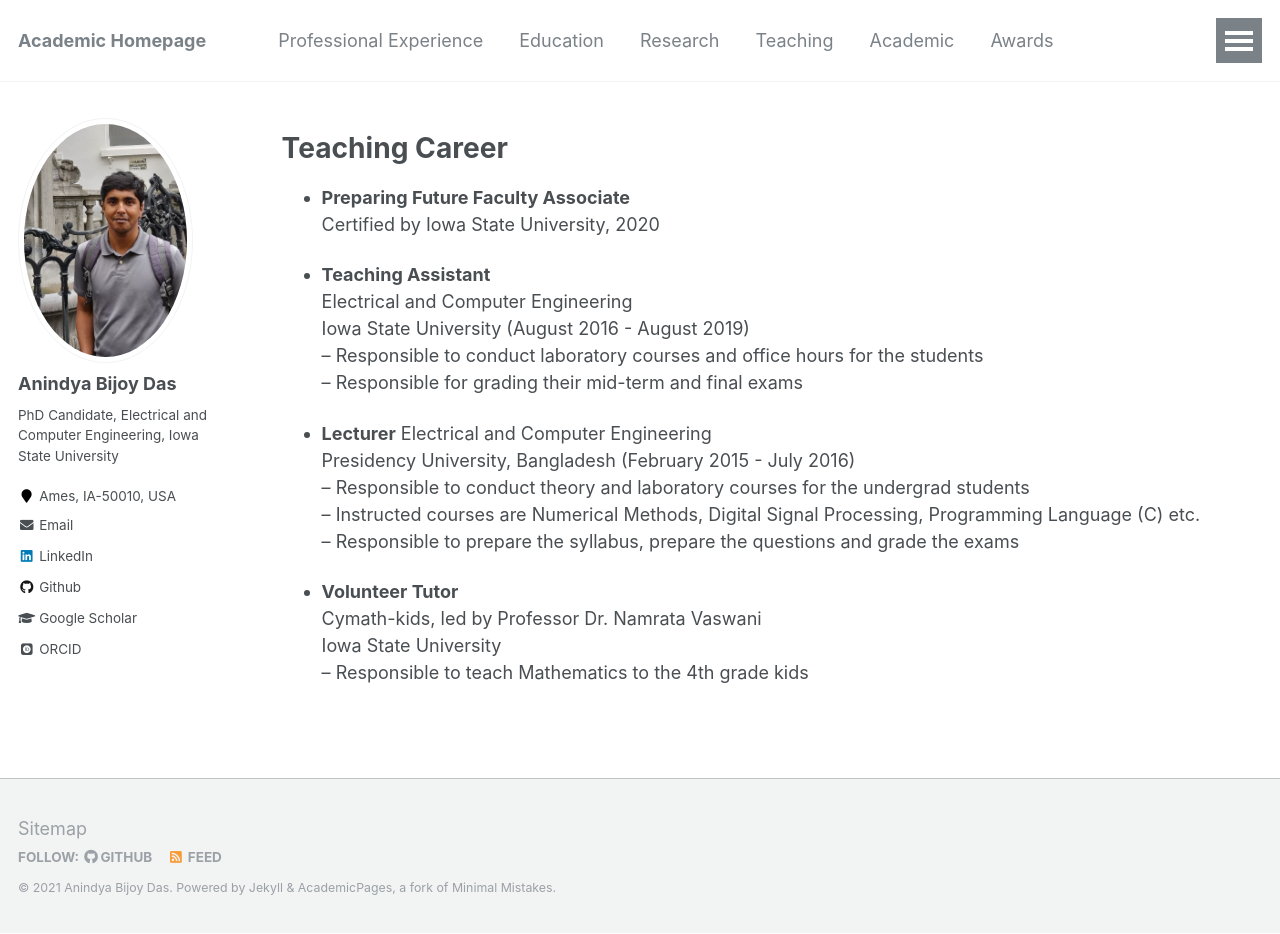
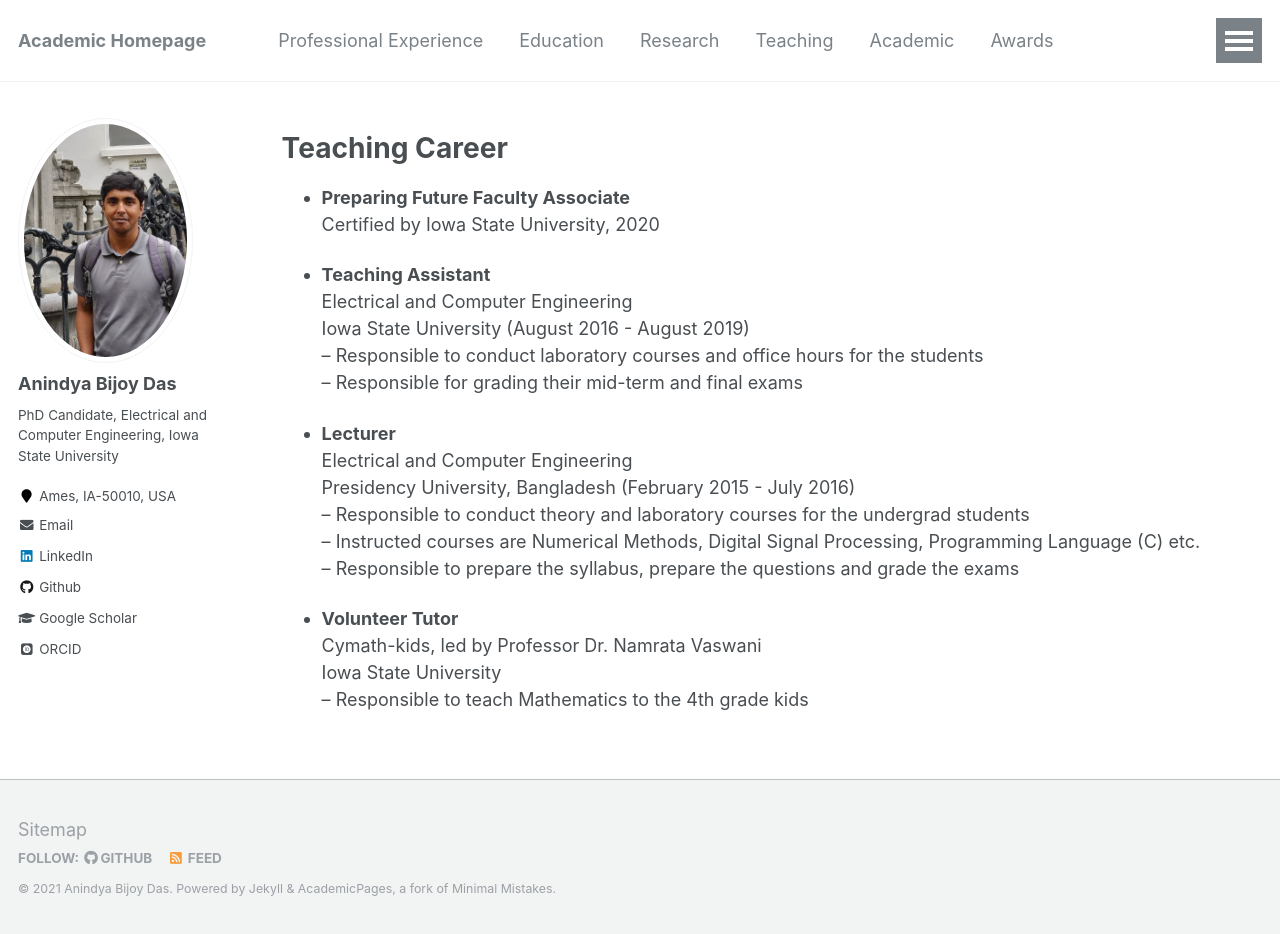
Before and after one commit to anindyabijoydas/portfolio, a Jekyll site: the page built from _pages/teaching.md, in a window 1280 px wide and 934 px high. Built offline with Jekyll 4.4.1, drawn with Linux system fonts in a browser that asks for light colours; some web fonts are replaced.

```diff
--- a/_pages/teaching.md
+++ b/_pages/teaching.md
@@ -14,6 +14,6 @@ Teaching Career
 
 * **Teaching Assistant** <br/> Electrical and Computer Engineering <br/> Iowa State University (August 2016 - August 2019) <br/>  -- Responsible to conduct laboratory courses and office hours for the students <br/>  -- Responsible for grading their mid-term and final exams
 
-* **Lecturer** Electrical and Computer Engineering <br/> Presidency University, Bangladesh (February 2015 - July 2016) <br/> -- Responsible to conduct theory and laboratory courses for the undergrad students <br/> -- Instructed courses are Numerical Methods, Digital Signal Processing, Programming Language (C) etc. <br/> -- Responsible to prepare the syllabus, prepare the questions and grade the exams
+* **Lecturer** <br/> Electrical and Computer Engineering <br/> Presidency University, Bangladesh (February 2015 - July 2016) <br/> -- Responsible to conduct theory and laboratory courses for the undergrad students <br/> -- Instructed courses are Numerical Methods, Digital Signal Processing, Programming Language (C) etc. <br/> -- Responsible to prepare the syllabus, prepare the questions and grade the exams
 
 * **Volunteer Tutor** <br/> Cymath-kids, led by Professor Dr. Namrata Vaswani <br/> Iowa State University <br/> -- Responsible to teach Mathematics to the 4th grade kids
```
